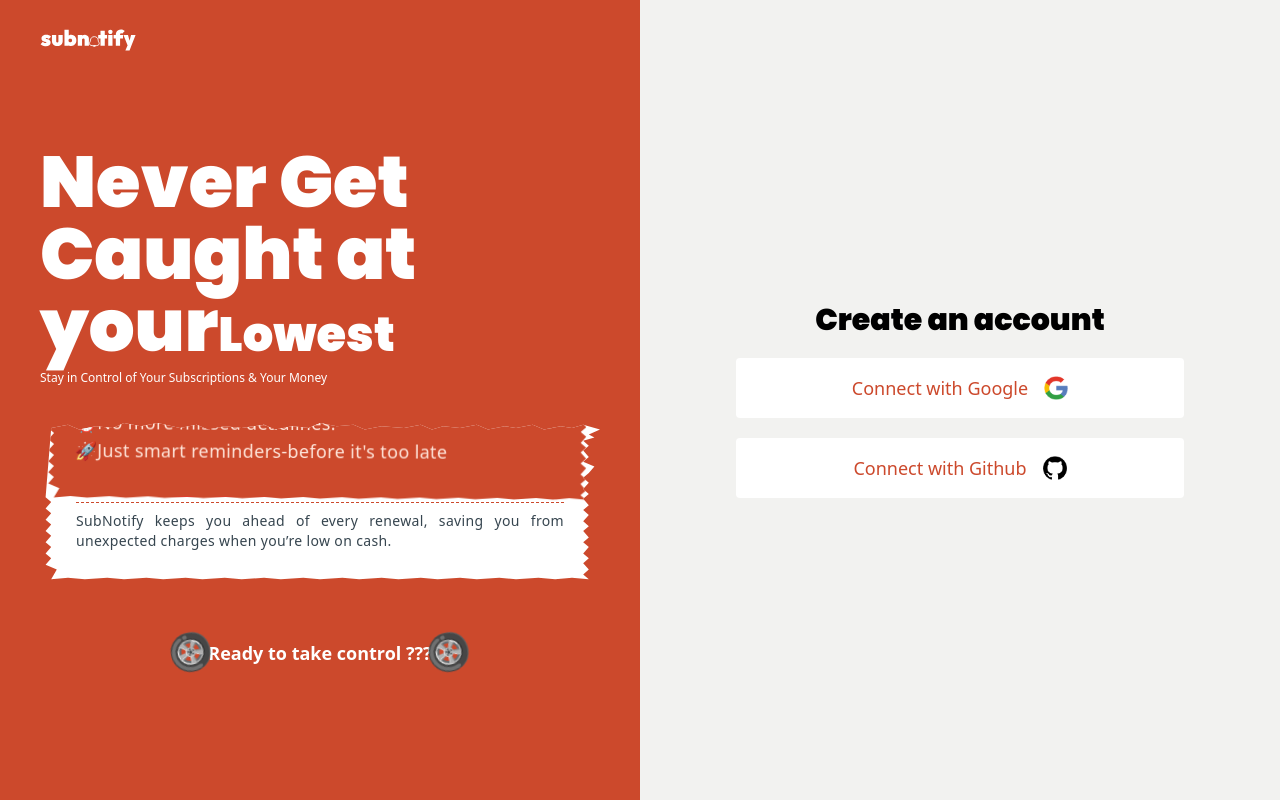
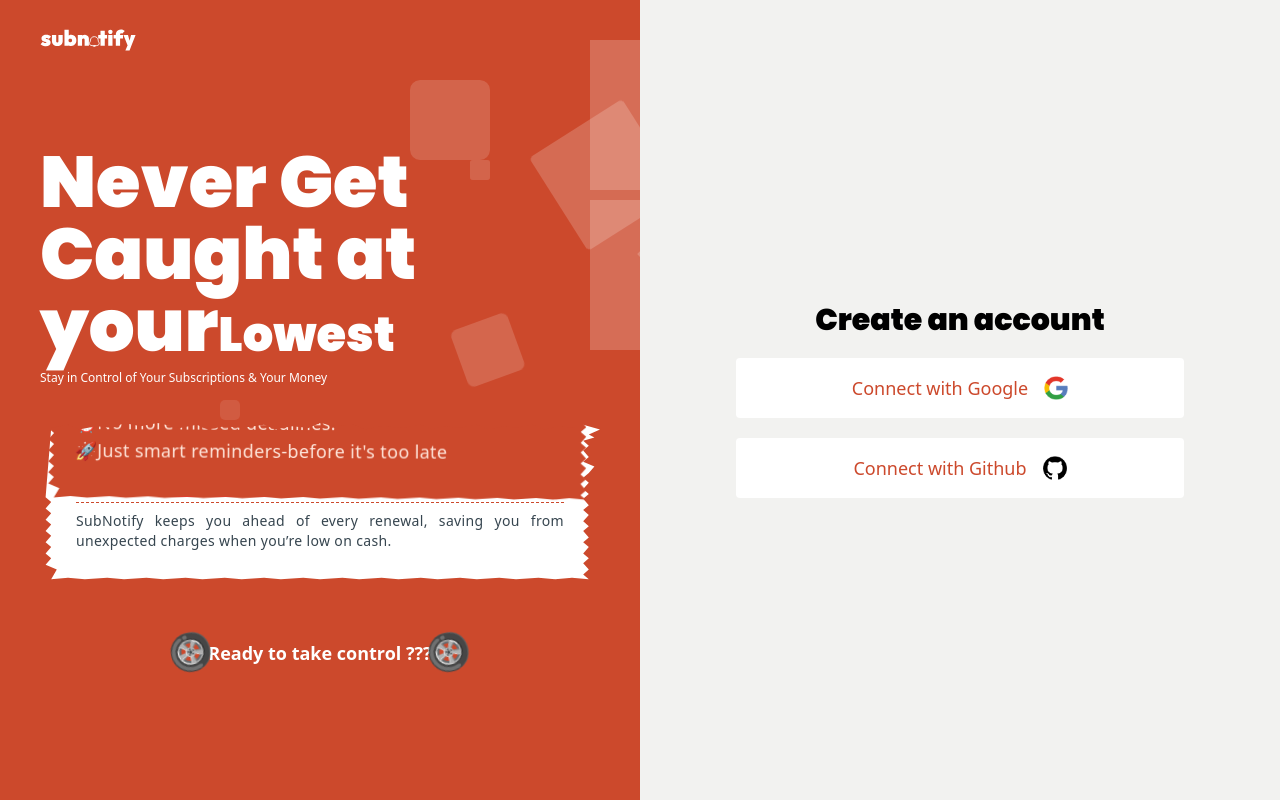
Before and after one commit to HayBeeCoder/subnotify, a Vue app: page / in a window 1280 px wide. Built offline with nearby package versions, Linux system fonts and the light colour scheme; no server answers.

Commit message:
[feature] implement moving background in the homepage

```diff
--- /dev/null
+++ b/src/components/MovingBackground/MovingBackground.vue
@@ -0,0 +1,144 @@
+<template>
+  <ul class="circles" aria-hidden>
+    <li aria-hidden></li>
+    <li aria-hidden></li>
+    <li aria-hidden></li>
+    <li aria-hidden></li>
+    <li aria-hidden></li>
+    <li aria-hidden></li>
+    <li aria-hidden></li>
+    <li aria-hidden></li>
+    <li aria-hidden></li>
+    <li aria-hidden></li>
+  </ul>
+</template>
+
+<style scoped>
+
+.circles{
+    position: absolute;
+    top: 0;
+    left: 0;
+    width: 100%;
+    height: 100%;
+    overflow: hidden;
+}
+
+.circles li{
+    position: absolute;
+    display: block;
+    list-style: none;
+    width: 20px;
+    height: 20px;
+    background: rgba(255, 255, 255, 0.2);
+    animation: animate 25s linear infinite;
+    right: -150px;
+
+}
+.circles li:nth-child(1) {
+    top: 10%; /* Position 10% of the viewport height */
+    right: -100px;
+    width: 80px;
+    height: 80px;
+    animation-delay: 0s;
+    animation-duration: 20s;
+}
+
+.circles li:nth-child(2) {
+    top: 20%; /* Position 20% of the viewport height */
+    right: -100px;
+    width: 20px;
+    height: 20px;
+    animation-delay: 2s;
+    animation-duration: 12s;
+}
+
+.circles li:nth-child(3) {
+    top: 30%; /* Position 30% of the viewport height */
+    right: -100px;
+    width: 30px;
+    height: 30px;
+    animation-delay: 4s;
+    animation-duration: 15s;
+}
+
+.circles li:nth-child(4) {
+    top: 40%; /* Position 40% of the viewport height */
+    right: -100px;
+    width: 60px;
+    height: 60px;
+    animation-delay: 1s;
+    animation-duration: 18s;
+}
+
+.circles li:nth-child(5) {
+    top: 50%; /* Position 50% of the viewport height */
+    right: -100px;
+    width: 20px;
+    height: 20px;
+    animation-delay: 0s;
+    animation-duration: 10s;
+}
+
+.circles li:nth-child(6) {
+    top: 15%; /* Position 15% for variety */
+    right: -100px;
+    width: 110px;
+    height: 110px;
+    animation-delay: 3s;
+    animation-duration: 25s;
+}
+
+.circles li:nth-child(7) {
+    top: 25%; /* Position 25% for variety */
+    right: -100px;
+    width: 150px;
+    height: 150px;
+    animation-delay: 5s;
+    animation-duration: 30s;
+}
+
+.circles li:nth-child(8) {
+    top: 35%; /* Position 35% of the viewport height */
+    right: -100px;
+    width: 25px;
+    height: 25px;
+    animation-delay: 7s;
+    animation-duration: 45s;
+}
+
+.circles li:nth-child(9) {
+    top: 45%; /* Position 45% for variety */
+    right: -100px;
+    width: 15px;
+    height: 15px;
+    animation-delay: 6s;
+    animation-duration: 35s;
+}
+
+.circles li:nth-child(10) {
+    top: 5%; /* Position near the top at 5% of the viewport */
+    right: -100px;
+    width: 150px;
+    height: 150px;
+    animation-delay: 8s;
+    animation-duration: 20s;
+}
+
+
+@keyframes animate {
+
+    0%{
+        transform: translateX(0) rotate(0deg);
+        opacity: 1;
+        border-radius: 0;
+    }
+
+    100%{
+        transform: translateX(-1000px) rotate(720deg);
+        opacity: 0;
+        border-radius: 50%;
+    }
+
+}
+</style>
--- a/src/views/HomeView.vue
+++ b/src/views/HomeView.vue
@@ -1,6 +1,7 @@
 <script setup lang="ts">
 import ProductPitch from '@/components/pitch/ProductPitch.vue'
 import LoginView from './LoginView/LoginView.vue'
+import MovingBackground from '@/components/MovingBackground/MovingBackground.vue'
 </script>
 
 <template>
@@ -8,6 +9,7 @@ import LoginView from './LoginView/LoginView.vue'
     <section
       class="min-md:w-1/2 min-md:relative bg-[#CC492C] flex justify-center absolute top-0 left-0 w-screen h-screen"
     >
+      <MovingBackground />
       <ProductPitch />
     </section>
     <section class="hidden min-md:block h-full">
```
